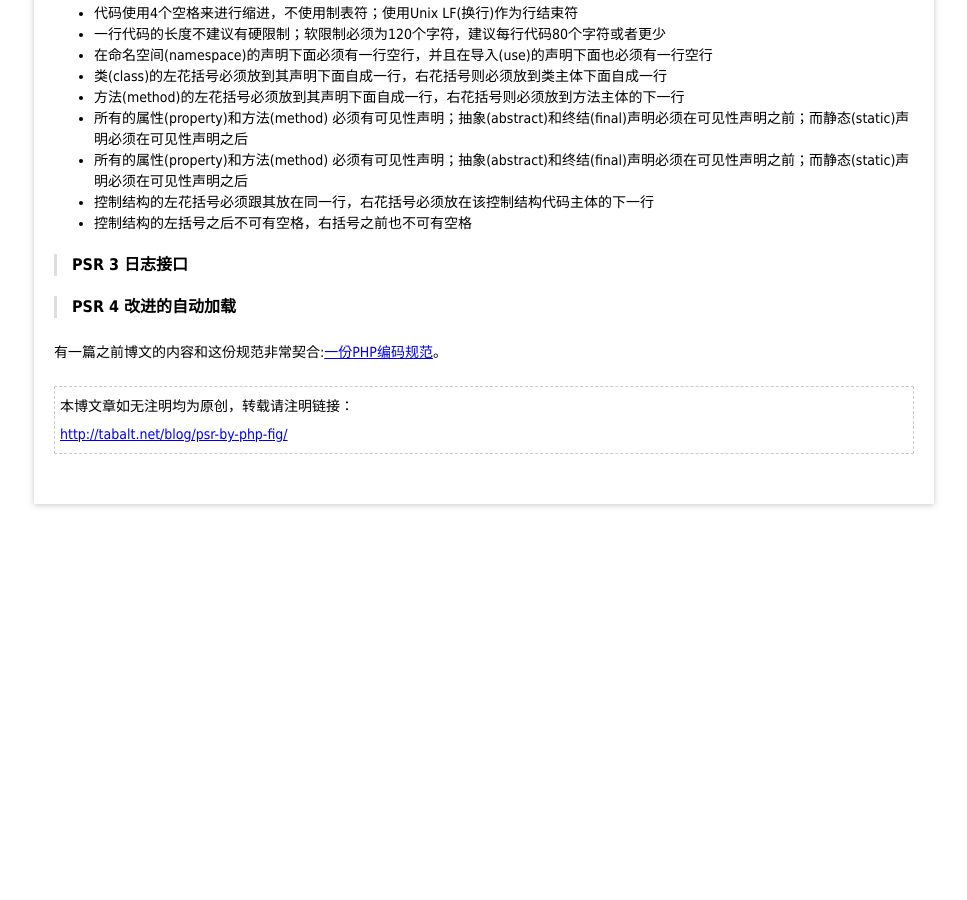
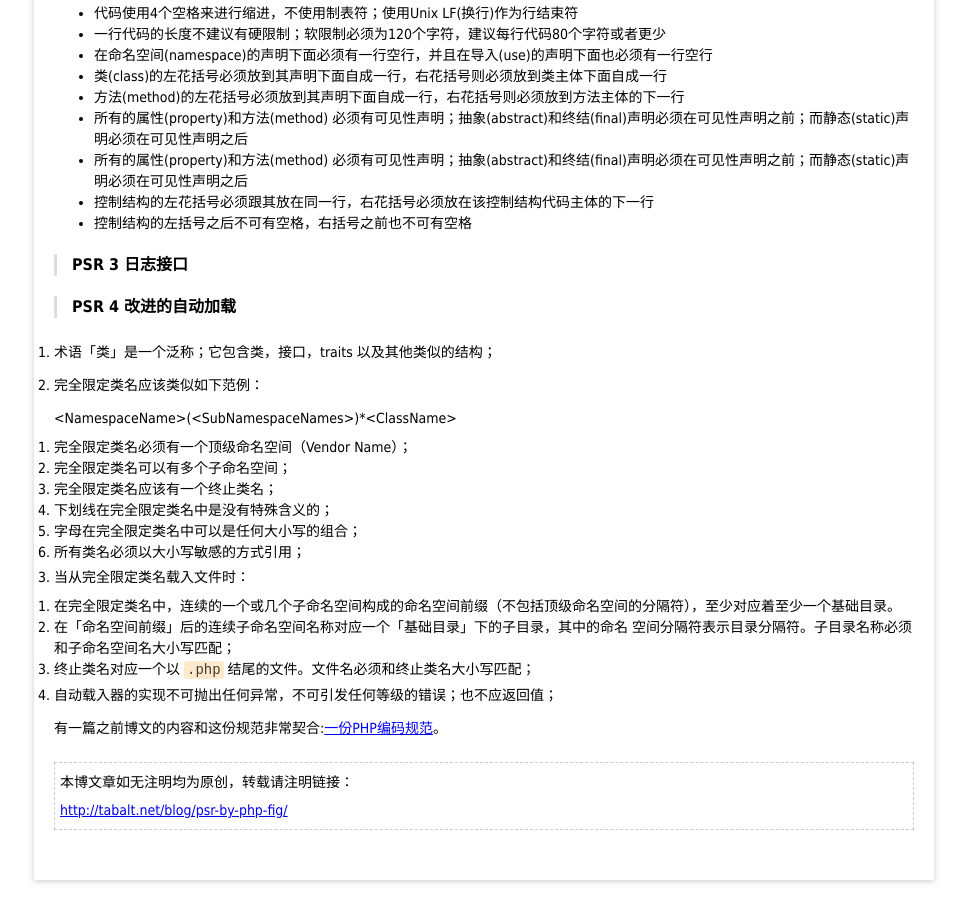
Before and after one commit to tabalt/tabalt.github.io, a Jekyll site: the page built from _posts/php/2015-02-28-psr-by-php-fig.md, in a window 1280 px wide and 900 px high, scrolled down 2014 px. Shown: the whole window, without its empty margins (156-1123 px from the left). Built offline with Jekyll 4.4.1, drawn with Linux system fonts in a browser that asks for light colours; Markdown is read by kramdown in place of the engine named in the settings; comment, search, counter and statistics services are not loaded; before the commit the page ends 2538 px from its top, so only the background shows below that.

Commit message:
update blog

```diff
--- a/_posts/php/2015-02-28-psr-by-php-fig.md
+++ b/_posts/php/2015-02-28-psr-by-php-fig.md
@@ -109,6 +109,28 @@ PSR是PHP通用性框架小组 （[PHP Framework Interop Group](http://www.php-f
 
 ### PSR 4 改进的自动加载
 
+1. 术语「类」是一个泛称；它包含类，接口，traits 以及其他类似的结构；
+
+2. 完全限定类名应该类似如下范例：
+
+    \<NamespaceName>(\<SubNamespaceNames>)*\<ClassName>
+
+    1. 完全限定类名必须有一个顶级命名空间（Vendor Name）；
+    2. 完全限定类名可以有多个子命名空间；
+    3. 完全限定类名应该有一个终止类名；
+    4. 下划线在完全限定类名中是没有特殊含义的；
+    5. 字母在完全限定类名中可以是任何大小写的组合；
+    6. 所有类名必须以大小写敏感的方式引用；
+
+3. 当从完全限定类名载入文件时：
+
+    1. 在完全限定类名中，连续的一个或几个子命名空间构成的命名空间前缀（不包括顶级命名空间的分隔符），至少对应着至少一个基础目录。
+    2. 在「命名空间前缀」后的连续子命名空间名称对应一个「基础目录」下的子目录，其中的命名
+空间分隔符表示目录分隔符。子目录名称必须和子命名空间名大小写匹配；
+    3. 终止类名对应一个以 `.php` 结尾的文件。文件名必须和终止类名大小写匹配；
+
+4. 自动载入器的实现不可抛出任何异常，不可引发任何等级的错误；也不应返回值；
+
 
 
 有一篇之前博文的内容和这份规范非常契合:[一份PHP编码规范](http://tabalt.net/blog/a-php-coding-standards/)。
```
